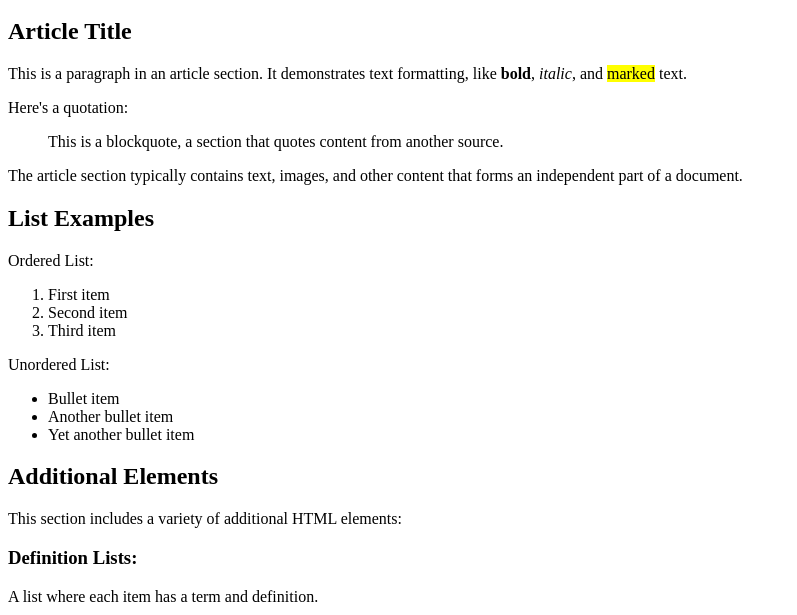
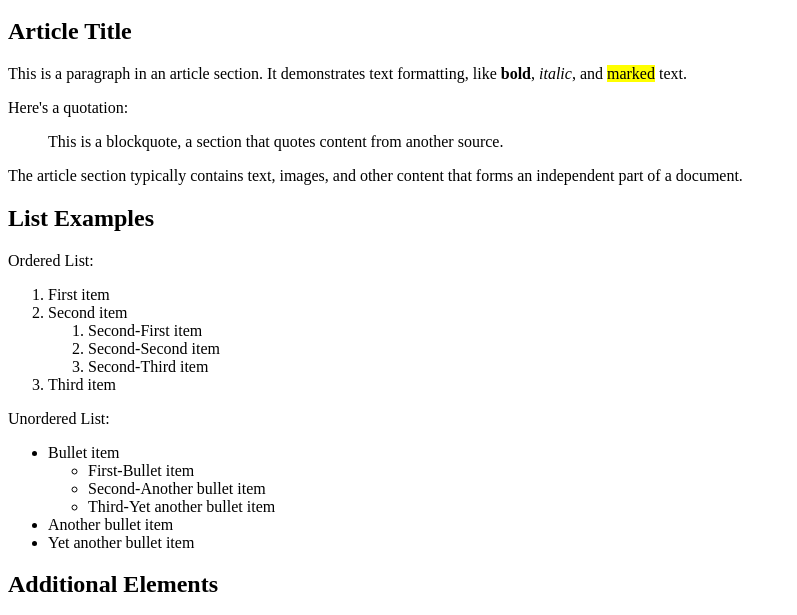
Before and after one commit to Mark-Guerta/ENSF381_Lab2, a plain HTML site: page news.html in a window 1280 px wide. Shown: the part 136-751 px from the top of the page, without its empty margins (0-797 px from the left). Drawn offline with Linux system fonts and the light colour scheme; files whose address does not match are found by name.

Commit message:
Section 2 in news.html done

```diff
--- a/news.html
+++ b/news.html
@@ -61,13 +61,21 @@ Description : A simple HTML file.
         <ol>
             <li>First item</li>
             <li>Second item</li>
-			<!--Make a sub-ordered list here-->
+			<ol>
+                <li>Second-First item</li>
+                <li>Second-Second item</li>
+                <li>Second-Third item</li>
+            </ol>
             <li>Third item</li>
         </ol>
         <p>Unordered List:</p>
         <ul>
             <li>Bullet item</li>
-			<!--Make a sub-unordered list here-->
+			<ul>
+                <li>First-Bullet item</li>
+                <li>Second-Another bullet item</li>
+                <li>Third-Yet another bullet item</li>
+            </ul>
             <li>Another bullet item</li>
             <li>Yet another bullet item</li>
         </ul>
```
